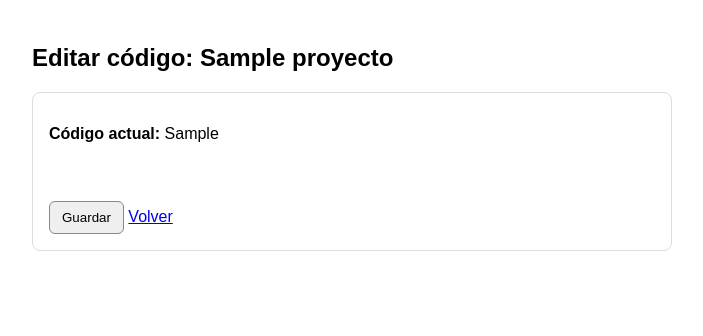
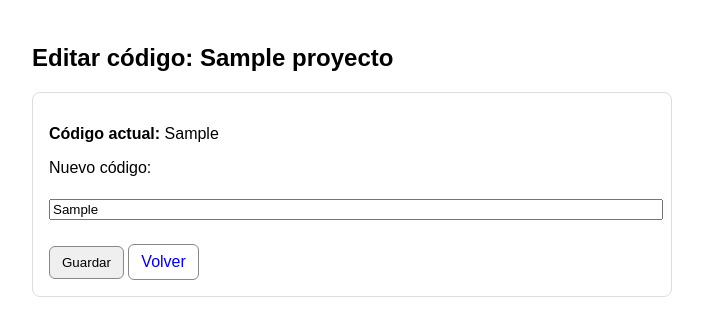
Before and after one commit to ptiapa/sistemareportes, a Django app: page /proyectos/1/editar-codigo/ in a window 1280 px wide. Shown: the top 336 px of the page, without its empty margins (288-991 px from the left). Run offline with Django 5.2, Linux system fonts and the light colour scheme; tables that the repository leaves empty hold one stand-in row (values such as "Sample post"); parts of the project's set-up code (start-up, migrations or seed data) failed here and were passed over.

Commit message:
Fix template y alias de URL para editar código

```diff
--- a/proyectos/templates/proyectos/editar_codigo.html
+++ b/proyectos/templates/proyectos/editar_codigo.html
@@ -33,7 +33,7 @@
           <div class="error">{{ form.non_field_errors }}</div>
         </div>
       {% endif %}
-      <form method="post">
+     <form method="post">
   {% csrf_token %}
 
   {% if messages %}
@@ -44,30 +44,22 @@
     </ul>
   {% endif %}
 
-  {% if form.non_field_errors %}
-    <ul>
-      {% for e in form.non_field_errors %}
-        <li class="error">{{ e }}</li>
-      {% endfor %}
-    </ul>
-  {% endif %}
-
   <p><b>Código actual:</b> {{ proyecto.codigo }}</p>
 
   <p>
-    {{ form.codigo.label_tag }}<br>
-    {{ form.codigo }}
-    {% if form.codigo.errors %}
-      <br>
-      <small class="error">
-        {% for e in form.codigo.errors %}{{ e }}{% if not forloop.last %}<br>{% endif %}{% endfor %}
-      </small>
-    {% endif %}
-  </p>
+  {{ form.nuevo_codigo.label_tag }}<br>
+  {{ form.nuevo_codigo }}
+  {% if form.nuevo_codigo.errors %}
+    <br><small class="error">
+      {% for e in form.nuevo_codigo.errors %}{{ e }}{% if not forloop.last %}<br>{% endif %}{% endfor %}
+    </small>
+  {% endif %}
+</p>
 
   <button type="submit">Guardar</button>
-  <a href="{% url 'proyectos_lista' %}">Volver</a>
+  <a class="btn" href="{% url 'lista_proyectos' %}">Volver</a>
 </form>
+
 
     </div>
   </div>
--- a/proyectos/urls.py
+++ b/proyectos/urls.py
@@ -3,6 +3,7 @@ from .views import lista_proyectos, lista_flujo_caja, editar_flujo, importar_pro
 
 urlpatterns = [
     path('', lista_proyectos, name='lista_proyectos'),
+    path('', lista_proyectos, name='proyectos_lista'),
     path('flujo/', lista_flujo_caja, name='lista_flujo_caja'),
     path("flujo/<int:pk>/", editar_flujo, name="editar_flujo"),
     path("importar/", importar_proyectos, name="proyectos_importar"),
```
